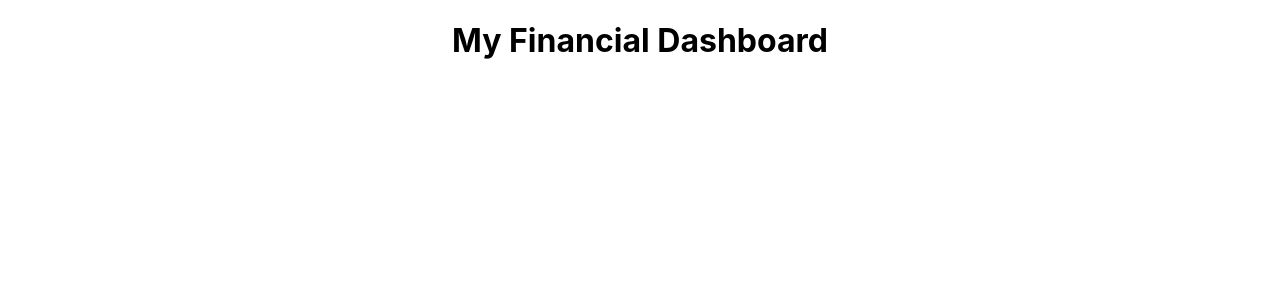
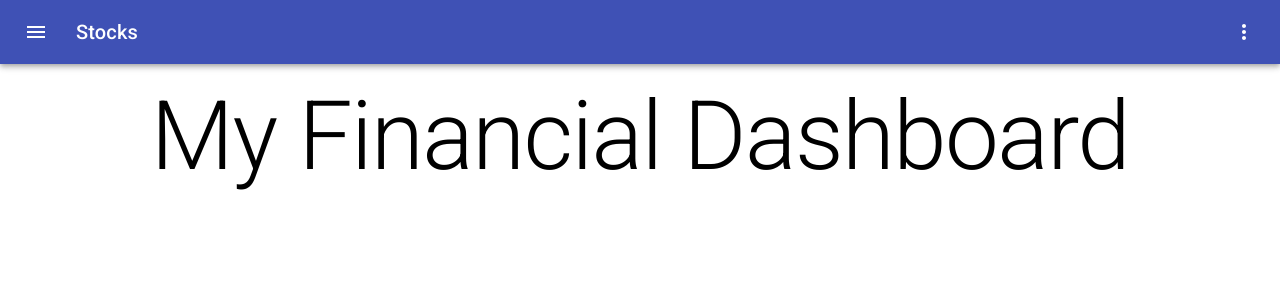
Before and after one commit to DruSerkes/financial-dashboard, a React (Create React App) app: page / in a window 1280 px wide. Shown: the top 300 px of the page. Built offline with nearby package versions, Linux system fonts and the light colour scheme.

Commit message:
Add material-ui, Navbar, initial styles, tests

```diff
--- a/package.json
+++ b/package.json
@@ -3,6 +3,8 @@
   "version": "0.1.0",
   "private": true,
   "dependencies": {
+    "@material-ui/core": "^4.11.4",
+    "@material-ui/icons": "^4.11.2",
     "@testing-library/jest-dom": "^5.11.4",
     "@testing-library/react": "^11.1.0",
     "@testing-library/user-event": "^12.1.10",
--- a/src/App.tsx
+++ b/src/App.tsx
@@ -1,4 +1,7 @@
 import * as React from 'react';
+import { Navbar } from './Components/Navbar';
+import { useStyles } from './styles';
+import { Container, Typography } from '@material-ui/core';
 import './App.css';
 
 // TODO
@@ -7,9 +10,16 @@ import './App.css';
 // github: https://github.com/tjvantoll/financial-dashboard/tree/start
 
 export const App: React.FC = () => {
+  const classes = useStyles();
+
   return (
-    <div className="App">
-      <h1>My Financial Dashboard</h1>
+    <div className={classes.App}>
+      <Navbar />
+
+      <Container className={classes.main} component="main">
+        <Typography variant="h1">My Financial Dashboard</Typography>
+
+      </Container>
     </div>
   );
 };
--- /dev/null
+++ b/src/Components/Navbar.tsx
@@ -0,0 +1,29 @@
+import * as React from 'react';
+import { AppBar, Toolbar, IconButton, Typography } from '@material-ui/core';
+import { Menu, MoreVert } from '@material-ui/icons';
+import { useStyles } from '../styles';
+
+// interface NavbarProps { }
+
+export const Navbar = () => {
+  const classes = useStyles();
+
+  return (
+    <AppBar position="sticky">
+      <Toolbar>
+        <IconButton className={classes.menuButton} edge="start" color="inherit" aria-label="menu">
+          <Menu />
+        </IconButton>
+        <Typography
+          variant="h6"
+          className={classes.title}
+        >
+          Stocks
+        </Typography>
+        <IconButton aria-label="display more actions" edge="end" color="inherit">
+          <MoreVert />
+        </IconButton>
+      </Toolbar>
+    </AppBar>
+  )
+};
--- /dev/null
+++ b/src/styles.ts
@@ -0,0 +1,19 @@
+import { makeStyles, createStyles, Theme } from '@material-ui/core/styles';
+
+export const useStyles = makeStyles((theme: Theme) =>
+    createStyles({
+        App: {
+            flexGrow: 1,
+        },
+        main: {
+            textAlign: 'center',
+            marginTop: theme.spacing(2)
+        },
+        menuButton: {
+            marginRight: theme.spacing(2),
+        },
+        title: {
+            flexGrow: 1,
+        }
+    }),
+);
```
Also changed, not shown: 2 other files (tests, documents, lock files or other folders).
